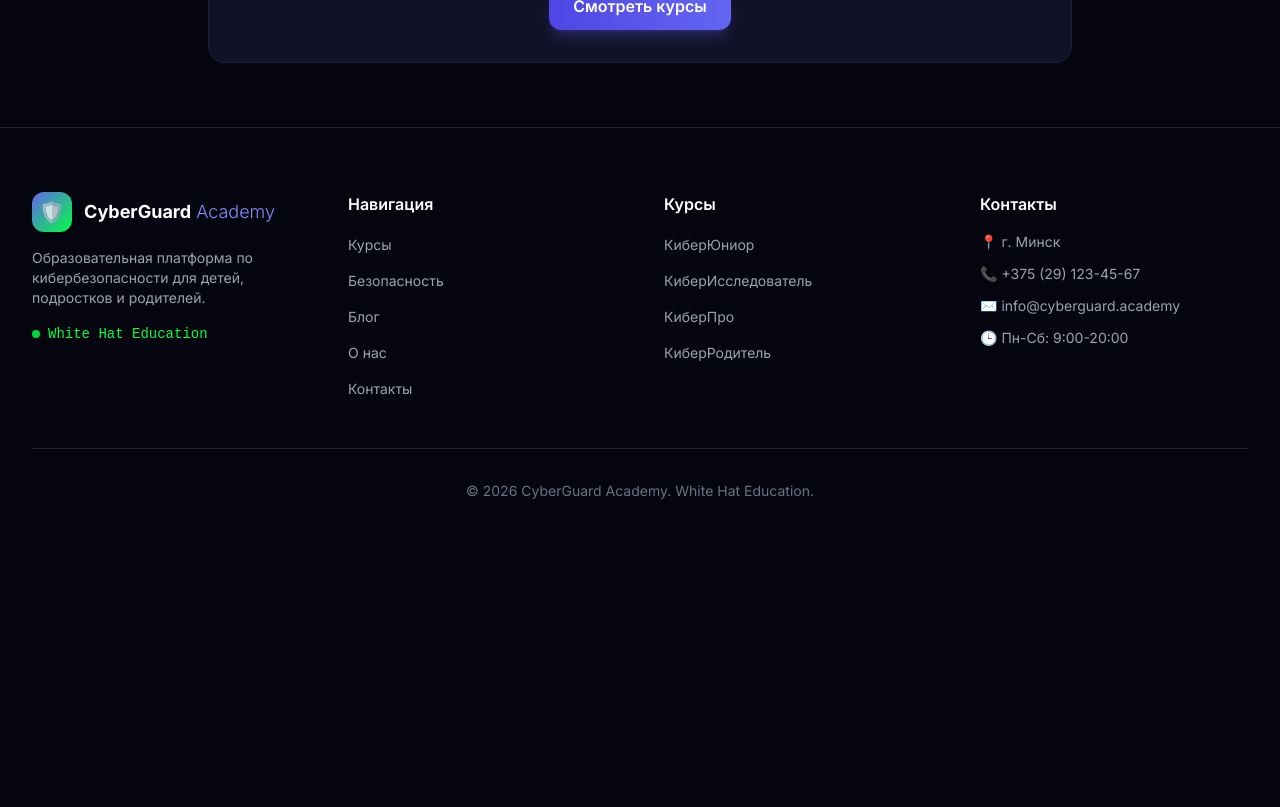
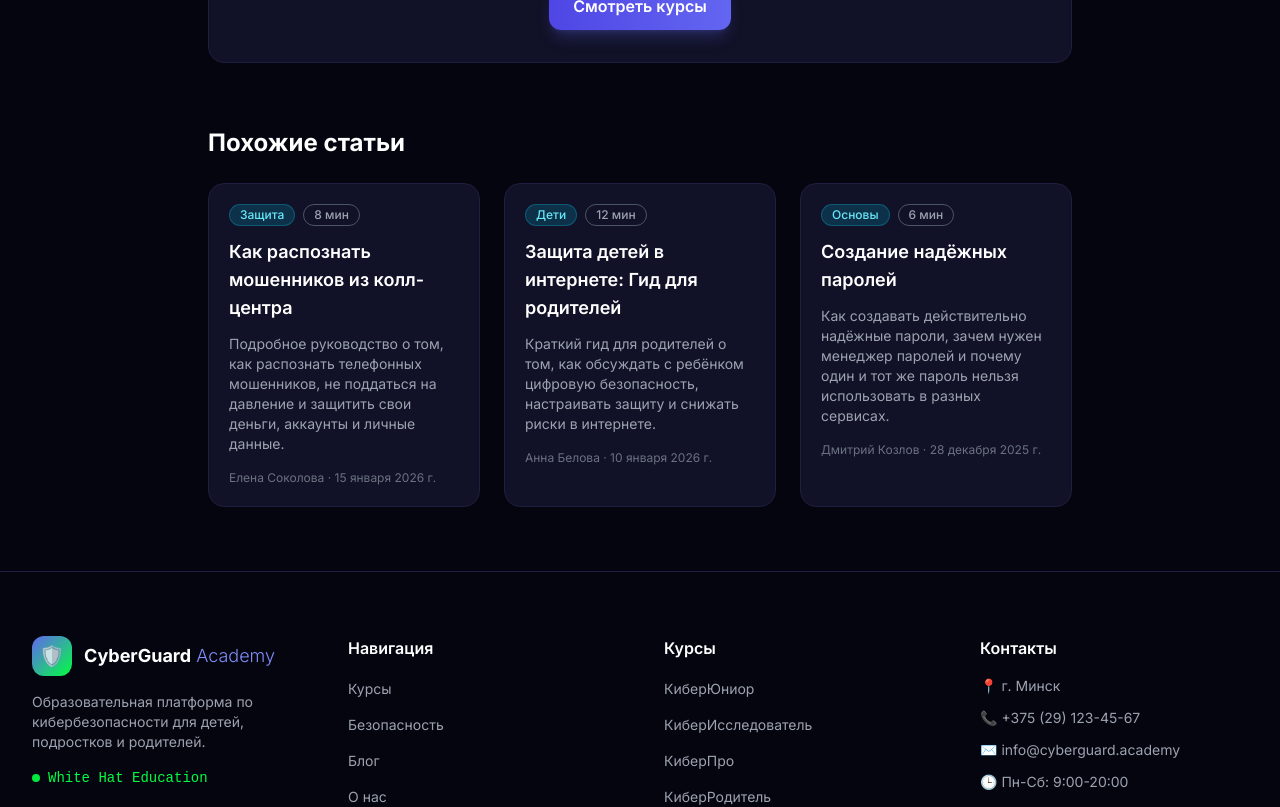
Before and after one commit to mam37bez/cyberguard-academy, a Next.js app: page /blog/apt-ataki in a window 1280 px wide. Shown: the part 600-1407 px from the top of the page. Before the commit the page ends 1165 px from the top, so only its background shows below. Built offline with nearby package versions, Linux system fonts and the light colour scheme.

Commit message:
Add related posts to blog article pages

```diff
--- a/src/app/blog/[slug]/page.tsx
+++ b/src/app/blog/[slug]/page.tsx
@@ -55,6 +55,15 @@ export default async function BlogPostPage({ params }: PageProps) {
 
   const postUrl = `https://cyberguard-academy.vercel.app/blog/${post.slug}`;
 
+  const relatedPosts = blogPosts
+    .filter((p) => p.slug !== post.slug)
+    .sort((a, b) => {
+      const sameCategoryA = a.category === post.category ? 1 : 0;
+      const sameCategoryB = b.category === post.category ? 1 : 0;
+      return sameCategoryB - sameCategoryA;
+    })
+    .slice(0, 3);
+
   const jsonLd = {
     '@context': 'https://schema.org',
     '@type': 'BlogPosting',
@@ -88,11 +97,17 @@ export default async function BlogPostPage({ params }: PageProps) {
         type="application/ld+json"
         dangerouslySetInnerHTML={{ __html: JSON.stringify(jsonLd) }}
       />
+
       <div className="max-w-4xl mx-auto px-4">
         <nav className="mb-8 text-sm text-gray-400">
-          <Link href="/" className="hover:text-white">Главная</Link> /{' '}
-          <Link href="/blog" className="hover:text-white">Блог</Link> /{' '}
-          <span className="text-white">{post.title}</span>
+          <Link href="/" className="hover:text-white">
+            Главная
+          </Link>{' '}
+          /{' '}
+          <Link href="/blog" className="hover:text-white">
+            Блог
+          </Link>{' '}
+          / <span className="text-white">{post.title}</span>
         </nav>
 
         <div className="mb-12">
@@ -109,16 +124,46 @@ export default async function BlogPostPage({ params }: PageProps) {
 
         <div className="flex flex-wrap gap-2 mb-12">
           {post.tags.map((t) => (
-            <Badge key={t} variant="outline" size="sm">#{t}</Badge>
+            <Badge key={t} variant="outline" size="sm">
+              #{t}
+            </Badge>
           ))}
         </div>
 
-        <div className="text-center p-8 rounded-2xl bg-cyber-card border border-cyber-border">
+        <div className="text-center p-8 rounded-2xl bg-cyber-card border border-cyber-border mb-16">
           <h3 className="text-xl font-bold text-white mb-4">Хотите узнать больше?</h3>
           <Link href="/courses">
             <Button variant="primary">Смотреть курсы</Button>
           </Link>
         </div>
+
+        {relatedPosts.length > 0 && (
+          <section>
+            <h2 className="text-2xl font-bold text-white mb-6">Похожие статьи</h2>
+            <div className="grid grid-cols-1 md:grid-cols-3 gap-6">
+              {relatedPosts.map((related) => (
+                <Link key={related.id} href={`/blog/${related.slug}`}>
+                  <div className="h-full rounded-2xl border border-cyber-border bg-cyber-card p-5 transition-all duration-300 hover:border-primary-500/50 hover:shadow-lg hover:shadow-primary-500/10">
+                    <div className="flex gap-2 mb-3 flex-wrap">
+                      <Badge variant="info" size="sm">
+                        {related.category}
+                      </Badge>
+                      <Badge variant="outline" size="sm">
+                        {related.readTime}
+                      </Badge>
+                    </div>
+
+                    <h3 className="text-lg font-semibold text-white mb-3">{related.title}</h3>
+                    <p className="text-sm text-gray-400 mb-4">{related.excerpt}</p>
+                    <div className="text-xs text-gray-500">
+                      {related.author} · {formatDate(related.date)}
+                    </div>
+                  </div>
+                </Link>
+              ))}
+            </div>
+          </section>
+        )}
       </div>
     </div>
   );
```
